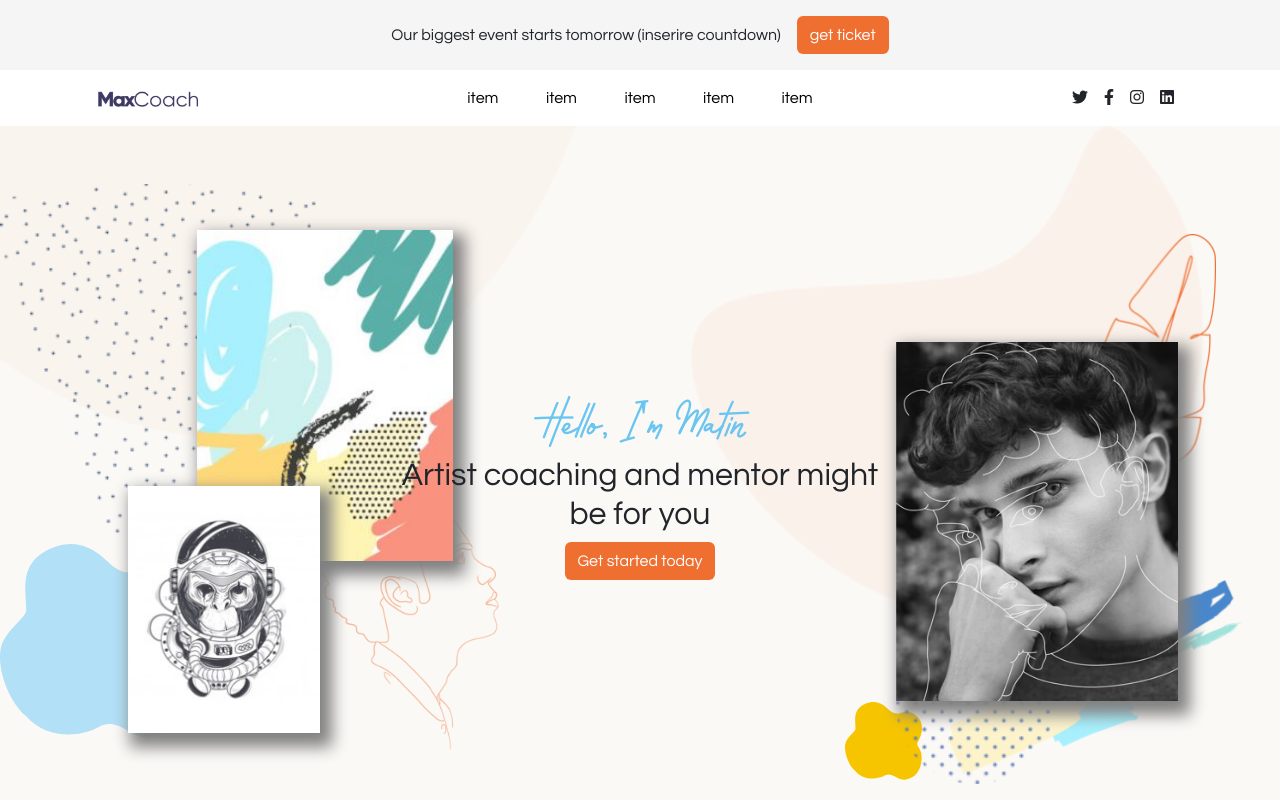
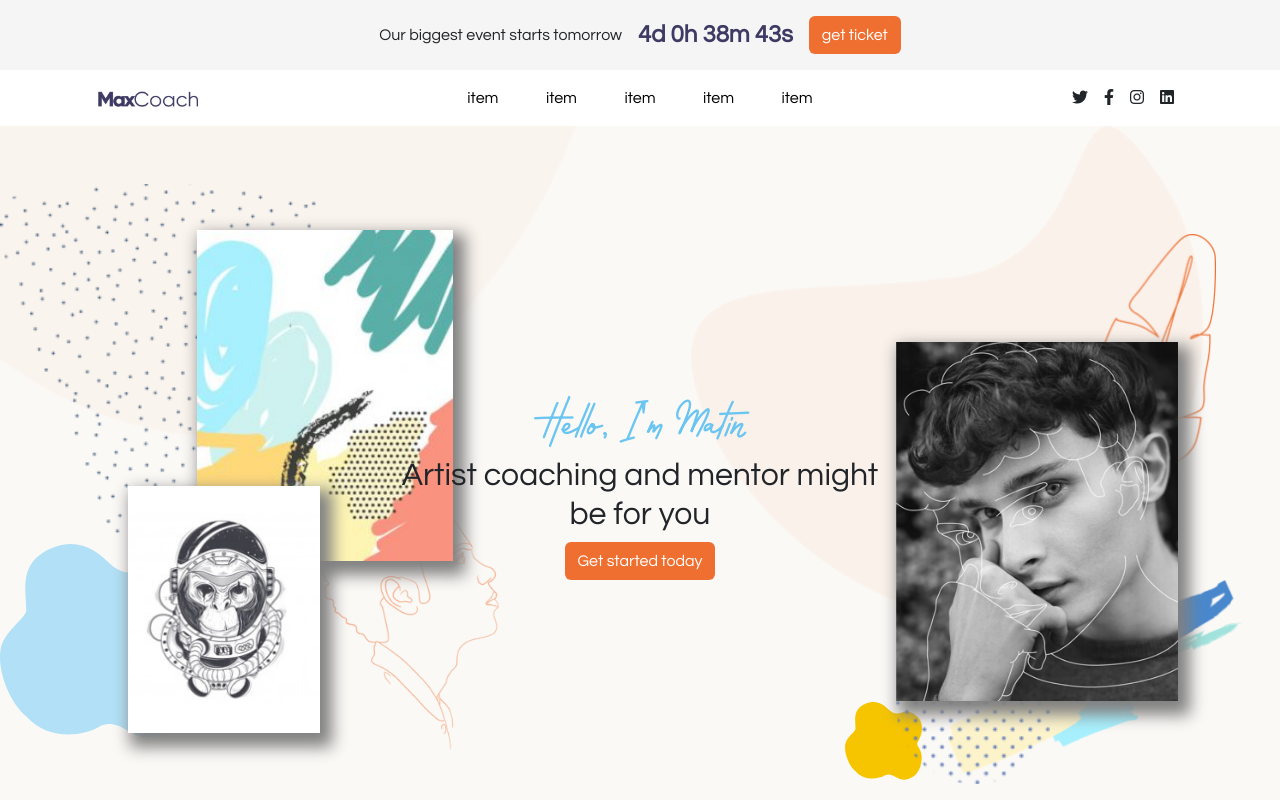
Before and after one commit to LorenzoPagani/Vue-Artist-Template, a Vue app: page / in a window 1280 px wide. Shown: the top 800 px of the page. Built offline with nearby package versions, Linux system fonts and the light colour scheme.

Commit message:
feat: adds countdown component

```diff
--- a/src/components/appHeader.vue
+++ b/src/components/appHeader.vue
@@ -2,11 +2,13 @@
 import { store } from "../store.js" //state management
 import register from "../debug" //per debuggare il componente da console
 import jumbo from "../components/jumbo.vue"
+import countdown from "../components/countdown.vue"
 
 export default {
     name: "appHeader",
     components: {
-        jumbo
+        jumbo,
+        countdown
     },
     data() {
         return {
@@ -26,7 +28,8 @@ export default {
     <header>
         <div id="event-banner">
             <!-- toDo: add countdown -->
-            Our biggest event starts tomorrow (inserire countdown) <button class="btn main-btn"> get ticket</button>
+            Our biggest event starts tomorrow
+            <countdown /> <button class="btn main-btn"> get ticket</button>
         </div>
         <div class="container">
             <div class="row nav-bar p-3">
--- /dev/null
+++ b/src/components/countdown.vue
@@ -0,0 +1,49 @@
+<template>
+    <p>{{ countdown }}</p>
+</template>
+
+<script>
+export default {
+    data() {
+        return {
+            countdown: '',
+            countDownDate: new Date("dec 15, 2023 15:37:25").getTime(),
+        };
+    },
+    mounted() {
+        this.updateCountdown();
+        this.timerInterval = setInterval(this.updateCountdown, 1000);
+    },
+    beforeDestroy() {
+        clearInterval(this.timerInterval);
+    },
+    methods: {
+        updateCountdown() {
+            const now = new Date().getTime();
+            const distance = this.countDownDate - now;
+
+            if (distance >= 0) {
+                const days = Math.floor(distance / (1000 * 60 * 60 * 24));
+                const hours = Math.floor((distance % (1000 * 60 * 60 * 24)) / (1000 * 60 * 60));
+                const minutes = Math.floor((distance % (1000 * 60 * 60)) / (1000 * 60));
+                const seconds = Math.floor((distance % (1000 * 60)) / 1000);
+
+                this.countdown = `${days}d ${hours}h ${minutes}m ${seconds}s`;
+            } else {
+                clearInterval(this.timerInterval);
+                this.countdown = "EXPIRED";
+            }
+        },
+    },
+};
+</script>
+
+<style scoped>
+p {
+    font-size: 1.5rem;
+    margin-bottom: 0;
+    margin-left: 1rem;
+    color: #3F3A64;
+    font-weight: 800;
+}
+</style>
```
